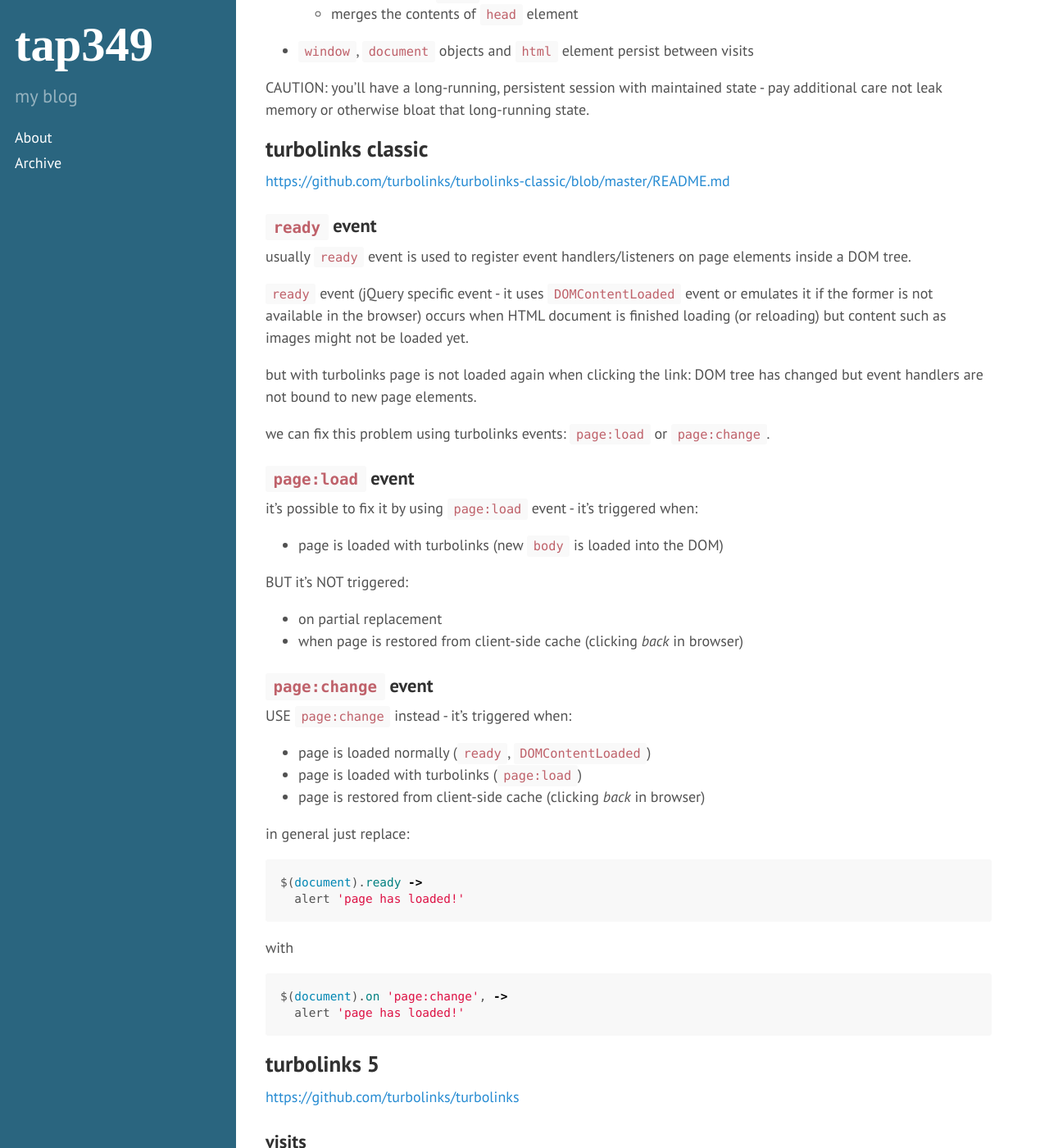
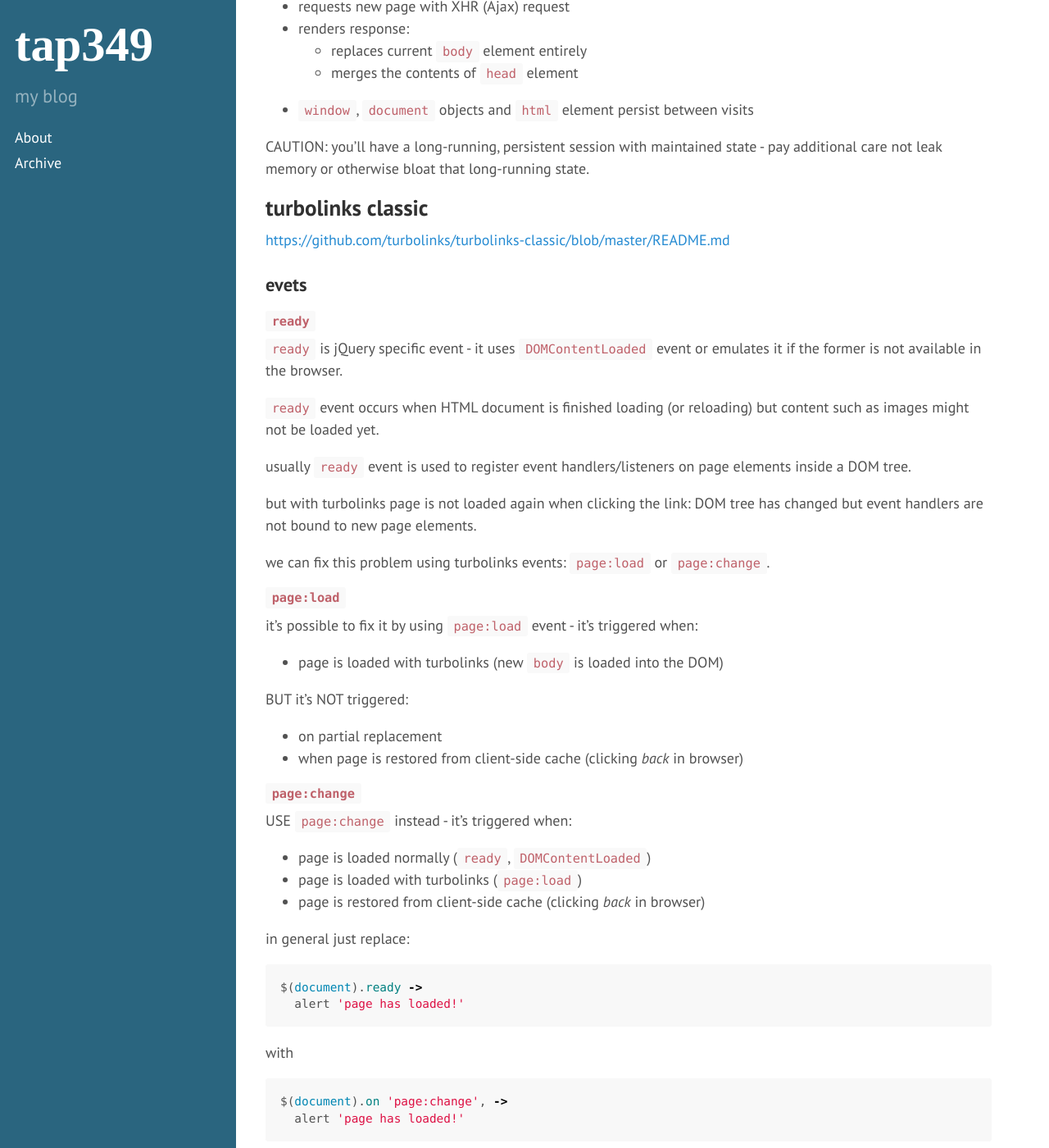
Before and after one commit to tap349/tap349.github.io, a Jekyll site: the page built from _posts/2016-03-20-rails-caching.md, in a window 1280 px wide and 1400 px high, scrolled down 1562 px. Shown: the whole window at 82% size. Built offline with Jekyll 4.4.1, drawn with Linux system fonts in a browser that asks for light colours; some of the changed text lies outside the part shown.

Commit message:
update 2016-03-24_03:11:49

```diff
--- a/_posts/2016-03-20-rails-caching.md
+++ b/_posts/2016-03-20-rails-caching.md
@@ -64,22 +64,25 @@
 
 <https://github.com/turbolinks/turbolinks-classic/blob/master/README.md>
 
-### `ready` event
+### evets
+
+#### `ready`
+
+`ready` is jQuery specific event - it uses `DOMContentLoaded` event or
+emulates it if the former is not available in the browser.
+
+`ready` event occurs when HTML document is finished loading (or reloading)
+but content such as images might not be loaded yet.
 
 usually `ready` event is used to register event handlers/listeners
 on page elements inside a DOM tree.
-
-`ready` event (jQuery specific event - it uses `DOMContentLoaded` event or
-emulates it if the former is not available in the browser) occurs when HTML
-document is finished loading (or reloading) but content such as images
-might not be loaded yet.
 
 but with turbolinks page is not loaded again when clicking the link:
 DOM tree has changed but event handlers are not bound to new page elements.
 
 we can fix this problem using turbolinks events: `page:load` or `page:change`.
 
-### `page:load` event
+#### `page:load`
 
 it's possible to fix it by using `page:load` event - it's triggered when:
 
@@ -90,7 +93,7 @@
 - on partial replacement
 - when page is restored from client-side cache (clicking *back* in browser)
 
-### `page:change` event
+#### `page:change`
 
 USE `page:change` instead - it's triggered when:
 
@@ -143,7 +146,9 @@
 if possible, turbolinks renders a copy of the page from cache without
 making a request - otherwise retrieves a fresh copy of the page from server.
 
-### `turbolinks:load` event
+### events
+
+#### `turbolinks:load`
 
 `turbolinks:load` event fires:
 
```
